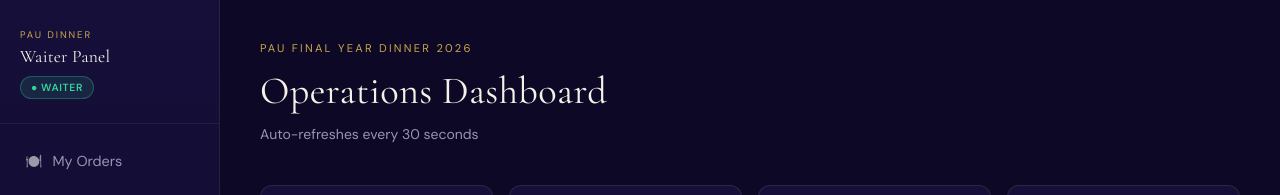
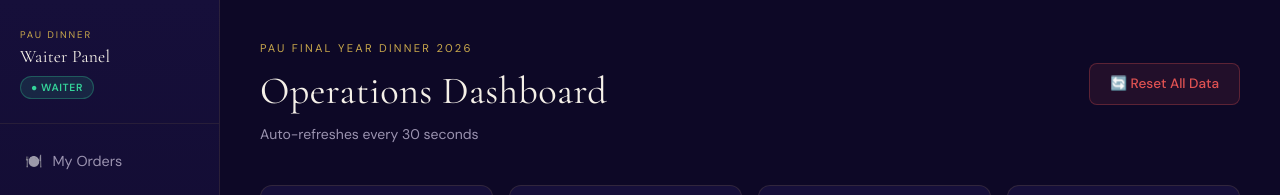
Before and after one commit to udsako/pau-dinner-app, a Next.js app: page /admin/dashboard in a window 1280 px wide. Shown: the top 195 px of the page. Built offline with nearby package versions, Linux system fonts and the light colour scheme; no server answers; sample sign-in values are in the browser's storage.

Commit message:
add reset functionality with quantity restore

```diff
--- a/src/app/admin/dashboard/page.tsx
+++ b/src/app/admin/dashboard/page.tsx
@@ -3,6 +3,7 @@
 
 import { useEffect, useState, useCallback } from "react";
 import Link from "next/link";
+import toast from "react-hot-toast";
 import { tablesAPI, adminAPI } from "@/lib/api";
 import type { DinnerTable, Notification } from "@/types";
 
@@ -19,6 +20,7 @@ export default function Dashboard() {
   const [notifications, setNotifications] = useState<Notification[]>([]);
   const [unreadCount, setUnreadCount] = useState(0);
   const [loading, setLoading] = useState(true);
+  const [resetting, setResetting] = useState(false);
 
   const fetchData = useCallback(async () => {
     try {
@@ -44,6 +46,29 @@ export default function Dashboard() {
     return () => clearInterval(interval);
   }, [fetchData]);
 
+  const handleReset = async () => {
+    if (!confirm("⚠️ This will delete ALL orders, reset all tables to 0/10, and restore all menu quantities. Are you sure?")) return;
+    setResetting(true);
+    try {
+      const token = localStorage.getItem("pau_dinner_token");
+      const res = await fetch("/api/admin/reset", {
+        method: "POST",
+        headers: { "Authorization": `Bearer ${token}` },
+      });
+      const data = await res.json();
+      if (data.success) {
+        toast.success(data.message);
+        fetchData();
+      } else {
+        toast.error(data.error);
+      }
+    } catch {
+      toast.error("Reset failed.");
+    } finally {
+      setResetting(false);
+    }
+  };
+
   const stats = {
     total: tables.length,
     collecting: tables.filter((t) => t.status === "COLLECTING").length,
@@ -61,6 +86,8 @@ export default function Dashboard() {
         <p style={{ fontSize: "0.7rem", letterSpacing: "0.2em", textTransform: "uppercase", color: "#c9a84c", marginBottom: "6px" }}>
           PAU Final Year Dinner 2026
         </p>
+        <div style={{ display: "flex", alignItems: "flex-start", justifyContent: "space-between", flexWrap: "wrap", gap: "16px" }}>
+          <div>
             <h1 style={{ fontFamily: "var(--font-display)", fontSize: "2.4rem", color: "#f5f0e8", marginBottom: "4px" }}>
               Operations Dashboard
             </h1>
@@ -72,6 +99,24 @@ export default function Dashboard() {
                 </Link>
               )}
             </p>
+          </div>
+
+          {/* Reset button */}
+          <button
+            onClick={handleReset}
+            disabled={resetting}
+            style={{
+              background: "rgba(224,82,82,0.1)", color: "#e05252",
+              border: "1px solid rgba(224,82,82,0.3)", borderRadius: "8px",
+              padding: "10px 20px", cursor: "pointer", fontSize: "0.85rem",
+              fontFamily: "var(--font-body)", fontWeight: 500,
+              opacity: resetting ? 0.7 : 1, transition: "all 0.2s",
+              whiteSpace: "nowrap",
+            }}
+          >
+            {resetting ? "Resetting..." : "🔄 Reset All Data"}
+          </button>
+        </div>
       </div>
 
       {/* Stats strip */}
@@ -116,7 +161,8 @@ export default function Dashboard() {
                 const colors = statusColors[table.status];
                 return (
                   <Link key={table.tableNumber} href={`/admin/tables/${table.tableNumber}`} style={{ textDecoration: "none" }}>
-                    <div style={{
+                    <div
+                      style={{
                         background: colors.bg, border: `1px solid ${colors.border}`,
                         borderRadius: "10px", padding: "16px 12px", textAlign: "center",
                         cursor: "pointer", transition: "all 0.2s ease",
--- a/src/app/api/menu/[id]/route.ts
+++ b/src/app/api/menu/[id]/route.ts
@@ -23,9 +23,10 @@ export async function PATCH(
   if (description !== undefined) updateData.description = description;
   if (imageUrl !== undefined) updateData.imageUrl = imageUrl;
   if (quantity !== undefined) {
-    updateData.quantity = parseInt(quantity);
-    updateData.isAvailable = parseInt(quantity) > 0;
-  }
+  updateData.quantity = parseInt(quantity);
+  updateData.originalQuantity = parseInt(quantity);  // ← ADD THIS
+  updateData.isAvailable = parseInt(quantity) > 0;
+}
   if (isAvailable !== undefined) updateData.isAvailable = isAvailable;
 
   try {
--- a/src/app/api/menu/route.ts
+++ b/src/app/api/menu/route.ts
@@ -51,6 +51,7 @@ export async function POST(req: NextRequest) {
     description: description || null,
     imageUrl: imageUrl || null,
     quantity: parseInt(quantity),
+    originalQuantity: parseInt(quantity),  // ← ADD THIS
     isAvailable: parseInt(quantity) > 0,
   },
 });
```
Also changed, not shown: src/app/api/admin/reset/route.ts (added), 1 other file (tests, documents, lock files or other folders). Lines whose indentation alone changed are shown as unchanged.
